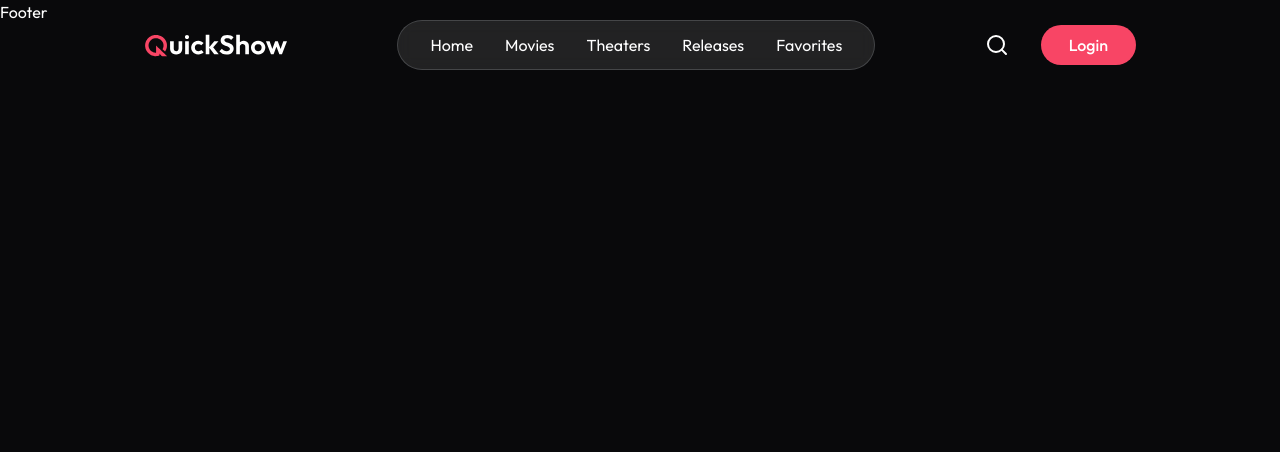
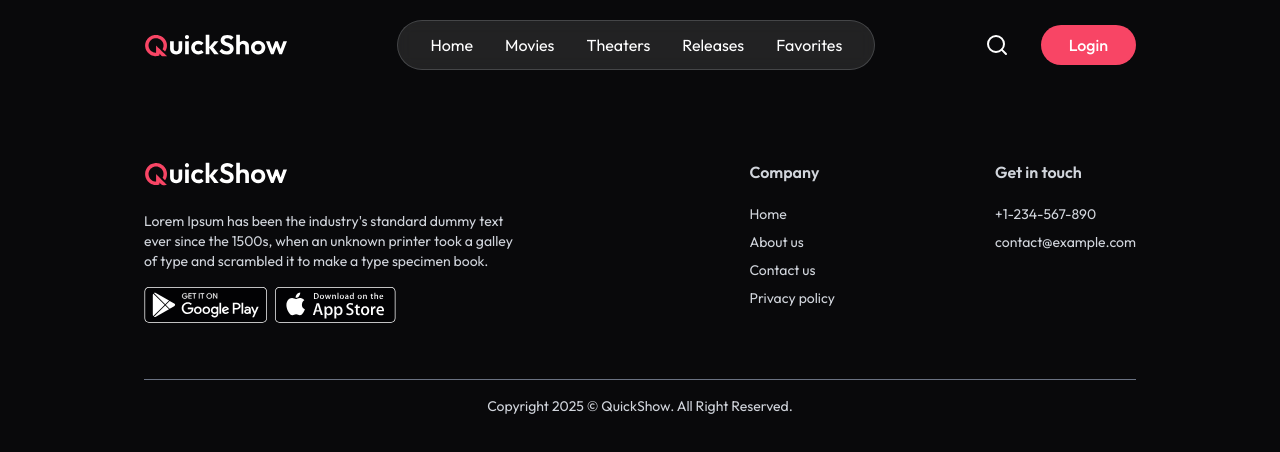
Before and after one commit to UdayKrPandey/MOVIE-TICKET-BOOKING-SYSTEM, a React (Vite) app in the folder client/: page /favorite in a window 1280 px wide. Shown: the top 452 px of the page. Built offline with nearby package versions, Linux system fonts and the light colour scheme; no server answers.

Commit message:
Created Footer UI

```diff
--- a/client/src/components/Footer.jsx
+++ b/client/src/components/Footer.jsx
@@ -1,10 +1,43 @@
 import React from 'react'
+import { assets } from '../assets/assets'
 
 const Footer = () => {
   return (
-    <div>
-      <h1>Footer</h1>
-    </div>
+     <footer className="px-6 mt-40 md:px-16 lg:px-36 w-full text-gray-300">
+            <div className="flex flex-col md:flex-row justify-between w-full gap-10 border-b border-gray-500 pb-14">
+                <div className="md:max-w-96">
+                    <img className="w-36 h-auto" src={assets.logo} alt="logo" />
+                    <p className="mt-6 text-sm">
+                        Lorem Ipsum has been the industry's standard dummy text ever since the 1500s, when an unknown printer took a galley of type and scrambled it to make a type specimen book.
+                    </p>
+                    <div className="flex items-center gap-2 mt-4">
+                        <img src={assets.googlePlay } alt="google play" className="h-9 w-auto" />
+                        <img src={assets.appStore} alt="app store" className="h-9 w-auto " />
+                    </div>
+                </div>
+                <div className="flex-1 flex items-start md:justify-end gap-20 md:gap-40">
+                    <div>
+                        <h2 className="font-semibold mb-5">Company</h2>
+                        <ul className="text-sm space-y-2">
+                            <li><a href="#">Home</a></li>
+                            <li><a href="#">About us</a></li>
+                            <li><a href="#">Contact us</a></li>
+                            <li><a href="#">Privacy policy</a></li>
+                        </ul>
+                    </div>
+                    <div>
+                        <h2 className="font-semibold mb-5">Get in touch</h2>
+                        <div className="text-sm space-y-2">
+                            <p>+1-234-567-890</p>
+                            <p>contact@example.com</p>
+                        </div>
+                    </div>
+                </div>
+            </div>
+            <p className="pt-4 text-center text-sm pb-5">
+                Copyright {new Date().getFullYear()} © QuickShow. All Right Reserved.
+            </p>
+        </footer>
   )
 }
 
```
